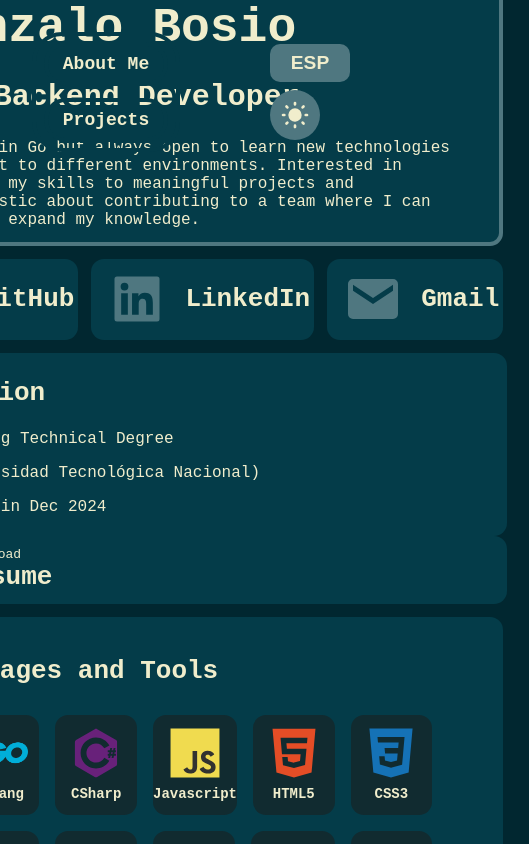
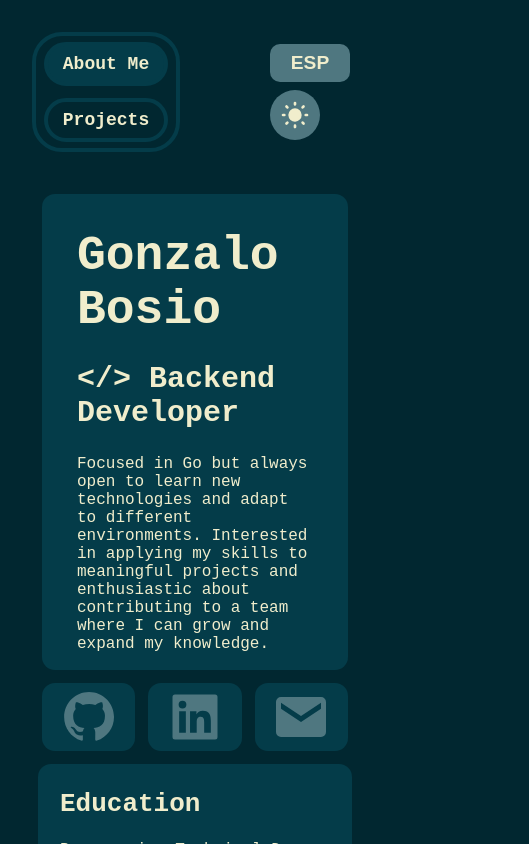
Before and after one commit to gonzabosio/portfolio, a Vue app: page / in a window 390 px wide. Shown: the top 844 px of the page, 529 px wide, since content can reach past the window. Built offline with nearby package versions, Linux system fonts and the light colour scheme.

Commit message:
responsive and fixes

```diff
--- a/src/components/CardsAbout.vue
+++ b/src/components/CardsAbout.vue
@@ -31,7 +31,7 @@ import Personal from './Personal.vue';
                 <div class="col-box">
                     <Education />
                 </div>
-                <a class="col-box" href="cv.pdf" download>
+                <a class="col-box" id="resume" href="cv.pdf" download>
                     <Resume />
                 </a>
             </div>
@@ -46,8 +46,8 @@ import Personal from './Personal.vue';
 .container {
     display: flex;
     flex-direction: column;
-    width: 1100px;
-    height: 650px;
+    width: 90em;
+    height: auto;
     border-radius: 1em;
     padding: 2em;
     gap: 1em;
@@ -124,6 +124,8 @@ import Personal from './Personal.vue';
     flex: 3;
 }
 
+
+
 @media (max-width: 768px) {
     .row-container {
         flex-direction: column;
@@ -140,5 +142,15 @@ import Personal from './Personal.vue';
         flex: 1;
         margin: 0;
     }
+
+    #resume {
+        margin-top: 12px;
+    }
+}
+
+@media (max-width: 600px) {
+    .col-box {
+        justify-content: center;
+    }
 }
 </style>
--- a/src/components/CardsProjects.vue
+++ b/src/components/CardsProjects.vue
@@ -59,10 +59,10 @@ import GitHubRepo from './Links/GitHubRepo.vue';
 <style scoped>
 .container {
     display: flex;
-    width: 1200px;
+    width: 90em;
     height: fit-content;
+    padding: 2em;
     border-radius: 1em;
-    padding: 3em;
     gap: 1em;
     flex-direction: column;
 }
@@ -93,6 +93,7 @@ import GitHubRepo from './Links/GitHubRepo.vue';
 
 h2 {
     margin: 0;
+    font-size: 26px;
 }
 
 p {
@@ -100,10 +101,10 @@ p {
     margin-top: 4px;
 }
 
-.highlight {
+/* .highlight {
     font-size: 16px;
     font-weight: 600;
-}
+} */
 
 .links {
     display: flex;
@@ -112,16 +113,17 @@ p {
 
     a {
         margin-left: 4px;
+        transition: 0.3s;
+        border-radius: 1em;
 
         &:hover {
             background-color: var(--tools-bg-color);
-            border-radius: 1em;
         }
     }
 
 }
 
-@media (max-width: 768px) {
+@media (max-width: 950px) {
     .row-container {
         flex-direction: column;
     }
--- a/src/components/Contact/GitHub.vue
+++ b/src/components/Contact/GitHub.vue
@@ -17,4 +17,14 @@ h2 {
     margin-left: 18px;
     font-size: 26px;
 }
+
+@media (max-width: 600px) {
+    svg {
+        margin: 0;
+    }
+
+    h2 {
+        display: none;
+    }
+}
 </style>
--- a/src/components/Contact/Gmail.vue
+++ b/src/components/Contact/Gmail.vue
@@ -17,4 +17,14 @@ h2 {
     margin-left: 18px;
     font-size: 26px;
 }
+
+@media (max-width: 600px) {
+    svg {
+        margin: 0;
+    }
+
+    h2 {
+        display: none;
+    }
+}
 </style>
--- a/src/components/Contact/LinkedIn.vue
+++ b/src/components/Contact/LinkedIn.vue
@@ -17,4 +17,14 @@ h2 {
     margin-left: 18px;
     font-size: 26px;
 }
+
+@media (max-width: 600px) {
+    svg {
+        margin: 0;
+    }
+
+    h2 {
+        display: none;
+    }
+}
 </style>
--- a/src/components/TopBar.vue
+++ b/src/components/TopBar.vue
@@ -68,7 +68,7 @@ import { ref } from 'vue';
         text-align: center;
         border: 4px solid var(--card-color);
         border-radius: 60px;
-        transition: 0.5s;
+        transition: 0.3s;
 
         &:hover {
             border-color: var(--text-color);
@@ -87,7 +87,7 @@ import { ref } from 'vue';
         text-align: center;
         border: 4px solid var(--card-color);
         border-radius: 60px;
-        transition: 0.5s;
+        transition: 0.3s;
     }
 }
 
--- a/src/dictionary.js
+++ b/src/dictionary.js
@@ -16,7 +16,7 @@ export default {
             c: 'This project made me consider the work of the frontend handling the responses what comes from the server, so it allowed me get into the details of the API behavior and preventing unwanted errors.'
         },
         patcher: {
-            a: 'Map-based Go package to detect data differences in JSON format and generate PostgreSQL update queries.',
+            a: 'Map-based Go package to detect data differences between to structures in JSON format and generate PostgreSQL update queries.',
             b: 'First method catch differences of complex json structures such as arrays or nested json. The second method generates update queries from flat data structure to avoid code boilerplate (e.g check if new data has empty fields) and not depend on one default query which could execute innecessary operations.'
         },
         backend: 'Backend Developer',
@@ -39,7 +39,7 @@ export default {
             c: 'Este proyecto me hizo considerar el trabajo del frontend al manejar las respuestas que llegan desde el servidor, por lo que me permitió entrar en detalles del comportamiento de la API y prevenir errores no deseados.'
         },
         patcher: {
-            a: 'Paquete de Go basado en mapas para detectar diferencias de datos en formato JSON y generar consultas de actualización de PostgreSQL.',
+            a: 'Paquete de Go basado en mapas para detectar diferencias de datos entre dos estructuras en formato JSON y generar consultas de actualización de PostgreSQL.',
             b: 'El primer método detecta las diferencias entre estructuras JSON complejas, como arreglos o JSON anidados. El segundo método genera consultas de actualización a partir de una estructura de datos plana para evitar el código repetitivo (por ejemplo, comprobar si los datos nuevos tienen campos vacíos) y no depender de una consulta predeterminada que podría ejecutar operaciones innecesarias.'
         },
         backend: 'Desarrollador Backend',
```
Also changed, not shown: src/components/DevTools.vue (+12 -12 lines).
